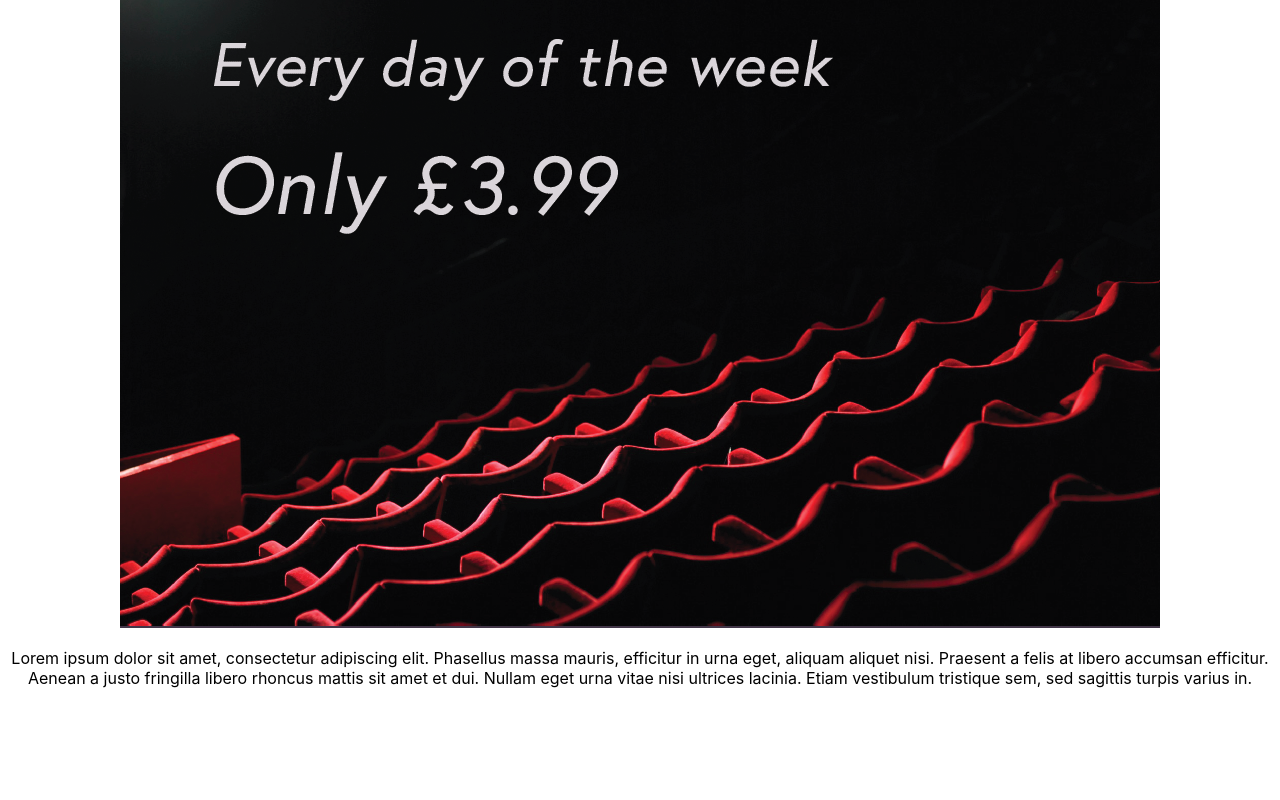
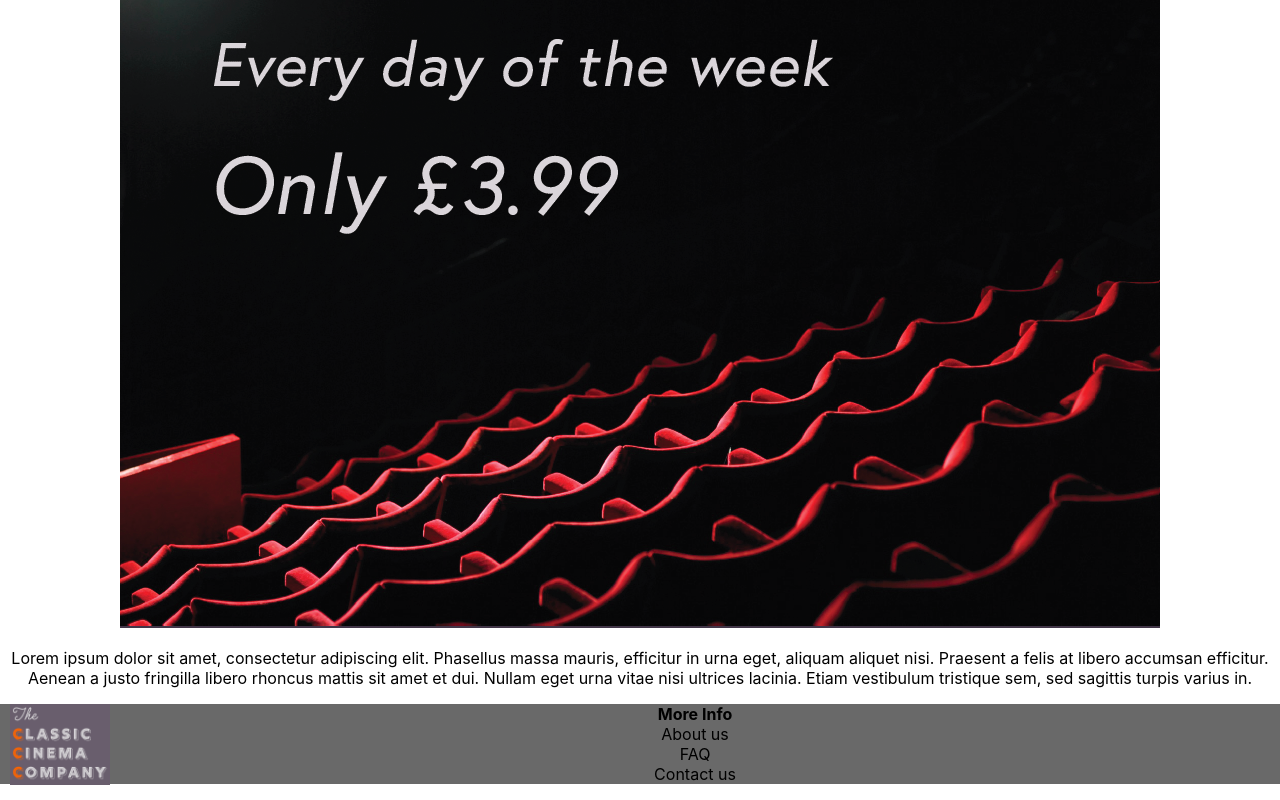
Before and after one commit to yuktashres/classic-cinema-company, a React (Create React App) app: page / in a window 1280 px wide. Shown: the part 1671-2471 px from the top of the page. Before the commit the page ends 2375 px from the top, so only its background shows below. Built offline with nearby package versions, Linux system fonts and the light colour scheme.

Commit message:
Implemented footer changes

```diff
--- a/src/App.js
+++ b/src/App.js
@@ -3,13 +3,15 @@ import Header from './Header';
 import HeroBannerComponent from './HeroBannerComponent';
 import HomepageComponent from './components/homepageContent';
 import homeBanner from './images/HomeBanner.png';
+import Footer from './Footer';
 
 function App() {
   return (
     <div className="App">
       <Header />
-      <HeroBannerComponent image={homeBanner}/>
- <HomepageComponent />
+      <HeroBannerComponent image={homeBanner} />
+      <HomepageComponent />
+      <Footer />
 
 
     </div>
--- a/src/Footer.jsx
+++ b/src/Footer.jsx
@@ -1,8 +1,22 @@
 import React from "react";
+import footerLogo from './images/CCC-Logo2.png';
 
 const Footer = () => {
     return (
         <footer>
+            <>
+                <img src={footerLogo}
+                    alt="Footer logo"
+                    width={100}
+                    style={{ float: 'left', padding: '0px 0px 10px 10px' }}>
+                </img>
+                <ul style={{listStyle: 'none', backgroundColor: '#696969'}}>
+                    <li style={{fontWeight: 'bold', color: 'black'}}>More Info</li>
+                    <li>About us</li>
+                    <li>FAQ</li>
+                    <li>Contact us</li>
+                </ul>
+            </>
         </footer>
     );
 };
--- a/src/HeroBannerComponent.jsx
+++ b/src/HeroBannerComponent.jsx
@@ -1,10 +1,9 @@
 import React from "react";
-import homeBanner from './images/HomeBanner.png';
 
 const HeroBannerComponent = (props) => {
     return (
         <>
-            <img src={homeBanner}
+            <img src={props.image}
                  alt="Hero Banner"
                  width={`100%`}
                  height={500}>
```
Also changed, not shown: src/images/CCC-Logo2.png (added), src/images/map.png (added).
